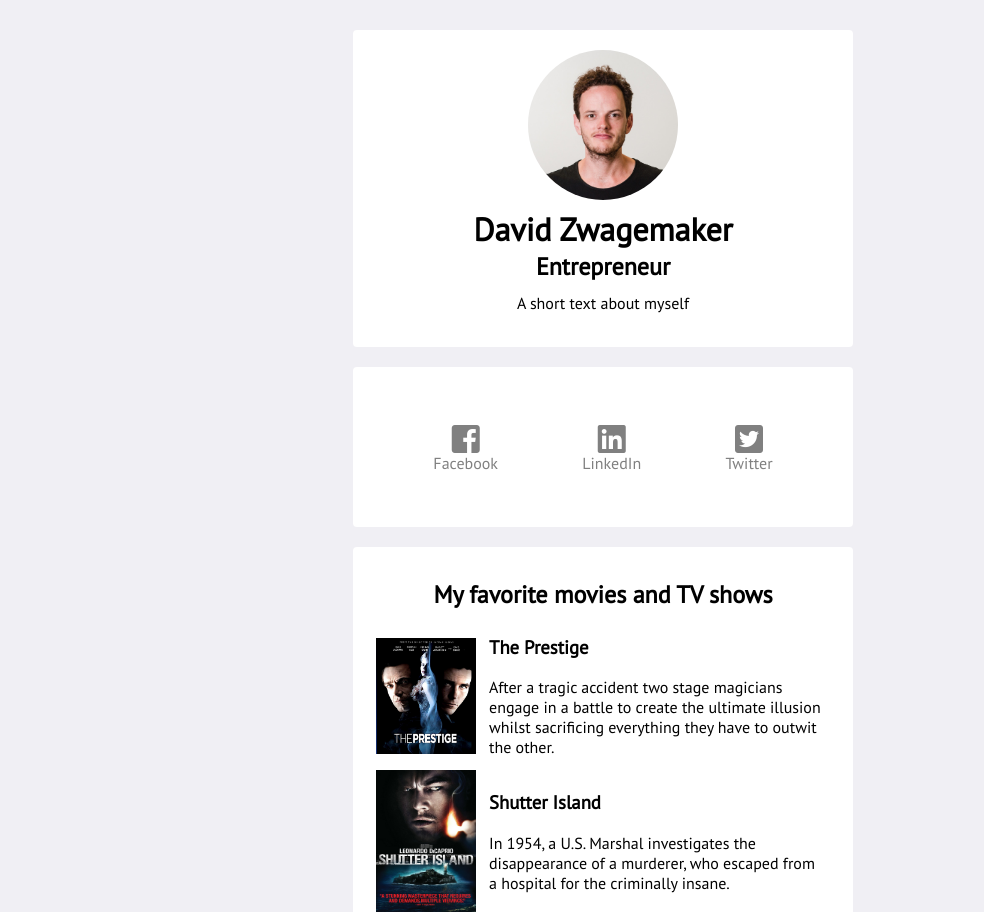
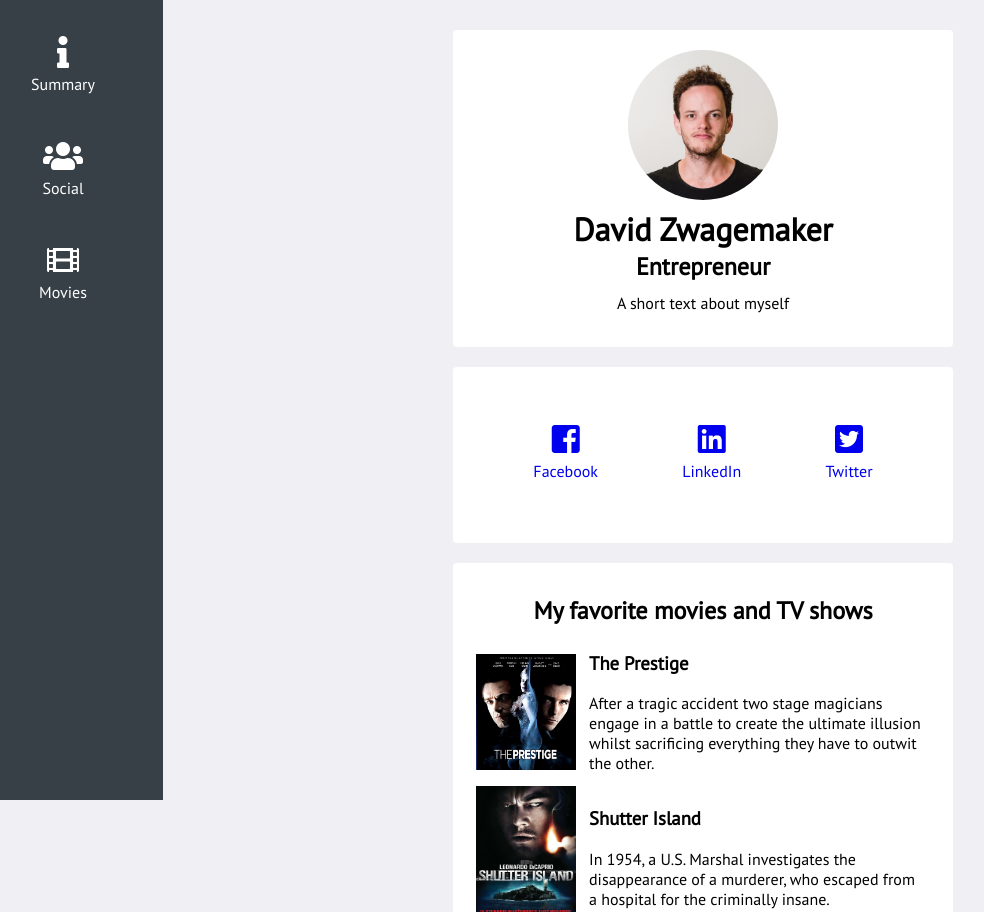
Before and after one commit to davidzwagemaker/profile, a plain HTML site: page index.html in a window 1280 px wide. Shown: the top 912 px of the page, without its empty margins (37-1021 px from the left). Drawn offline with Linux system fonts and the light colour scheme.

Commit message:
Added fixed side bar to profile page

```diff
--- a/index.html
+++ b/index.html
@@ -8,23 +8,38 @@
 </head>
 
 <body>
-  <div class="container">
-    <div class="card text-center">
+  <div id="sidebar" class="text-center text-white text-150pc">
+    <ul class="list-inline lineheight-2">
+      <li>
+        <a href="#summary"><i class="fas fa-info text-200pc"></i><br>Summary</a>
+      </li>
+      <li>
+        <a href="#social"><i class="fas fa-users text-200pc"></i><br>Social</a>
+      </li>
+      <li>
+        <a href="#movies"><i class="fas fa-film text-200pc"></i><br>Movies</a>
+      </li>
+    </ul>
+  </div>
+
+  <div id ="content">
+    <div id="container">
+      <div id="summary" class="card text-center">
         <img src="images/profile.jpg" alt="" class="img-profile img-circle">
         <h1>David Zwagemaker</h1>
         <h2>Entrepreneur</h2>
         <p>A short text about myself</p>
       </div>
 
-    <div class="card text-center">
-      <ul class="list-inline">
-        <li><a href="https://www.facebook.com/dzwagemaker" target="_blank"> <i class="fab fa-facebook-square"></i> <br>Facebook</a></li>
-        <li><a href="https://www.linkedin.com/in/davidzwagemaker/" target="_blank"> <i class="fab fa-linkedin square"></i><br>LinkedIn</a></li>
-        <li><a href="https://twitter.com/DavidZwagemaker/" target="_blank">  <i class="fab fa-twitter-square"></i><br>Twitter</a></li>
+      <div id="social" class="card text-center">
+        <ul class="list-inline lineheight-2">
+          <li><a href="https://www.facebook.com/dzwagemaker" target="_blank"> <i class="fab fa-facebook-square text-200pc"></i><br>Facebook</a></li>
+          <li><a href="https://www.linkedin.com/in/davidzwagemaker/" target="_blank"> <i class="fab fa-linkedin square text-200pc"></i><br>LinkedIn</a></li>
+          <li><a href="https://twitter.com/DavidZwagemaker/" target="_blank">  <i class="fab fa-twitter-square text-200pc"></i><br>Twitter</a></li>
         </ul>
       </div>
 
-    <div class="card text-center">
+      <div id="movies" class="card text-center">
         <h2>My favorite movies and TV shows</h2>
         <table>
           <tr>
@@ -50,5 +65,6 @@
           </tr>
         </table>
       </div>
+    </div>
   </body>
   </html>
--- a/style.css
+++ b/style.css
@@ -6,12 +6,32 @@ body {
 }
 
 a {
-  color: grey;
   text-decoration: none;
 }
 
+a:visited {
+    color: black;
+}
 
-.container {
+
+#sidebar {
+  position: fixed;
+  background-color: #384047;
+  width: 200px;
+  left: 0;
+  top: 0;
+  bottom: 0;
+}
+
+#sidebar a {
+  color: white;
+}
+
+#content {
+  margin-left: 200px;
+}
+
+#container {
   width: 500px;   /* This sets the width */
   margin: 30px auto; /* This automatically sets left/right margins */
 }
@@ -21,10 +41,6 @@ a {
   padding: 20px;
   border-radius: 4px;
   background: white;
-}
-
-.fab {
-  font-size: 200%;
 }
 
 .img-profile {
@@ -40,8 +56,24 @@ a {
   width: 100px;
 }
 
+.lineheight-2 {
+  line-height: 2
+}
+
 .text-center {
   text-align: center;
+}
+
+.text-white {
+  color: white;
+}
+
+.text-125pc {
+  font-size: 125%;
+}
+
+.text-200pc {
+  font-size: 200%;
 }
 
 .tablecell-padded {
```
Lines whose indentation alone changed are shown as unchanged.
